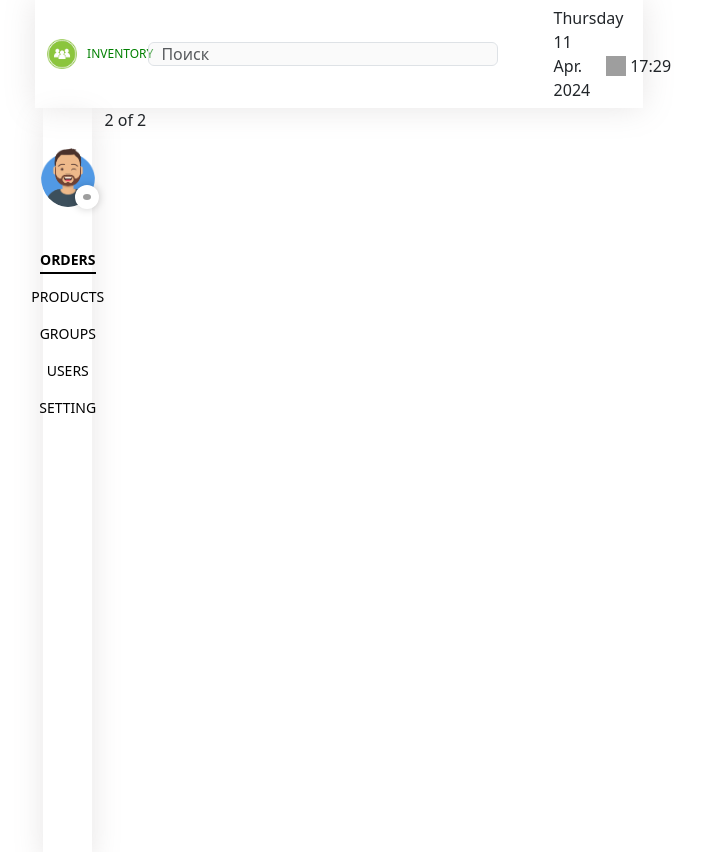
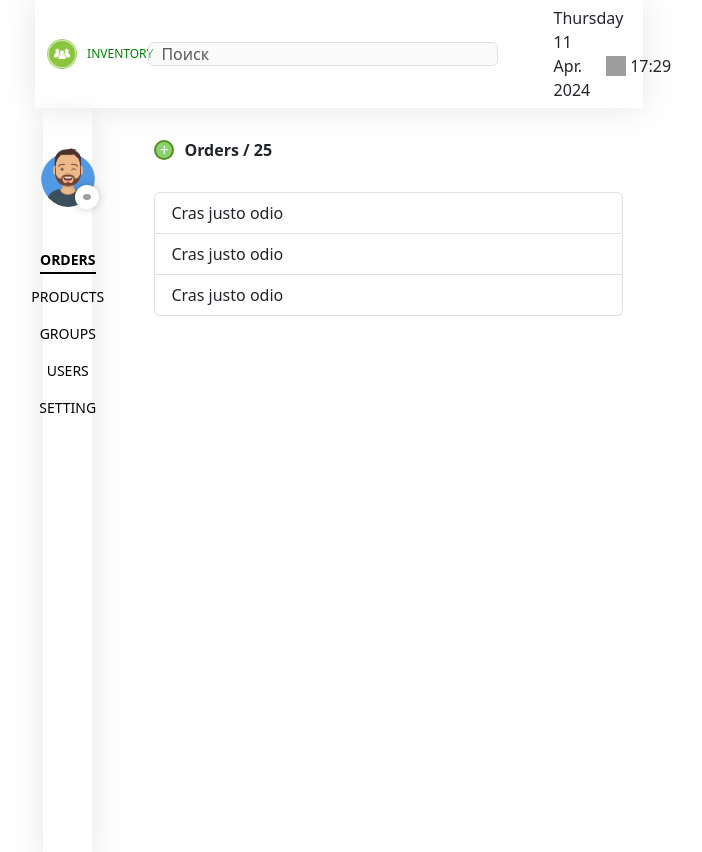
Before and after one commit to Lobovem/DzenCode, a React (Vite) app: page / in a window 1280 px wide. Shown: the whole page, without its empty margins (301-1003 px from the left). Built offline with nearby package versions, Linux system fonts and the light colour scheme; grey boxes are pictures that could not be loaded.

Commit message:
feat(Orders): add layout to components of orders in header

```diff
--- a/src/components/MainSection/MainSection.tsx
+++ b/src/components/MainSection/MainSection.tsx
@@ -2,6 +2,7 @@ import { Col, Container, Row } from 'react-bootstrap';
 import './MainSection.scss';
 import { FC } from 'react';
 import { NavigationMenu } from '../NavigationMenu/NavigationMenu';
+import { Orders } from '../Orders/Orders';
 
 export const MainSection: FC = () => {
   return (
@@ -10,7 +11,9 @@ export const MainSection: FC = () => {
         <Col lg={1} className="leftSide">
           <NavigationMenu />
         </Col>
-        <Col lg={11}>2 of 2</Col>
+        <Col lg={11}>
+          <Orders />
+        </Col>
       </Row>
     </Container>
   );
--- a/src/components/Orders/Orders.scss
+++ b/src/components/Orders/Orders.scss
@@ -0,0 +1,35 @@
+.button {
+  display: flex;
+  justify-content: center;
+  align-items: center;
+  width: 20px;
+  padding: 0;
+  height: 20px;
+  border: none;
+  font-size: 16px;
+  background-color: rgba(80, 190, 36, 0.669);
+  border: 2px solid rgba(69, 111, 5, 0.712);
+  padding-bottom: 1px;
+
+  &:hover {
+    background-color: lightgray;
+    color: black
+  }
+}
+
+.orders {
+  margin-top: 30px;
+  margin-left: 50px;
+
+  &__header {
+    margin-bottom: 30px;
+    display: flex;
+    flex-direction: row;
+    align-items: center;
+    gap: 10px;
+  }
+
+  &__headerTitle {
+    font-weight: 600;
+  }
+}
--- a/src/components/Orders/Orders.tsx
+++ b/src/components/Orders/Orders.tsx
@@ -1,5 +1,19 @@
+import { Button, ListGroup } from 'react-bootstrap';
+import { FC } from 'react';
 import './Orders.scss';
 
-export const Orders = () => {
-  return <div>Orders</div>;
+export const Orders: FC = () => {
+  return (
+    <div className="orders">
+      <div className="orders__header">
+        <Button className="rounded-circle orders__button button">+</Button>
+        <p className="orders__headerTitle">Orders / 25</p>
+      </div>
+      <ListGroup>
+        <ListGroup.Item>Cras justo odio</ListGroup.Item>
+        <ListGroup.Item>Cras justo odio</ListGroup.Item>
+        <ListGroup.Item>Cras justo odio</ListGroup.Item>
+      </ListGroup>
+    </div>
+  );
 };
```
